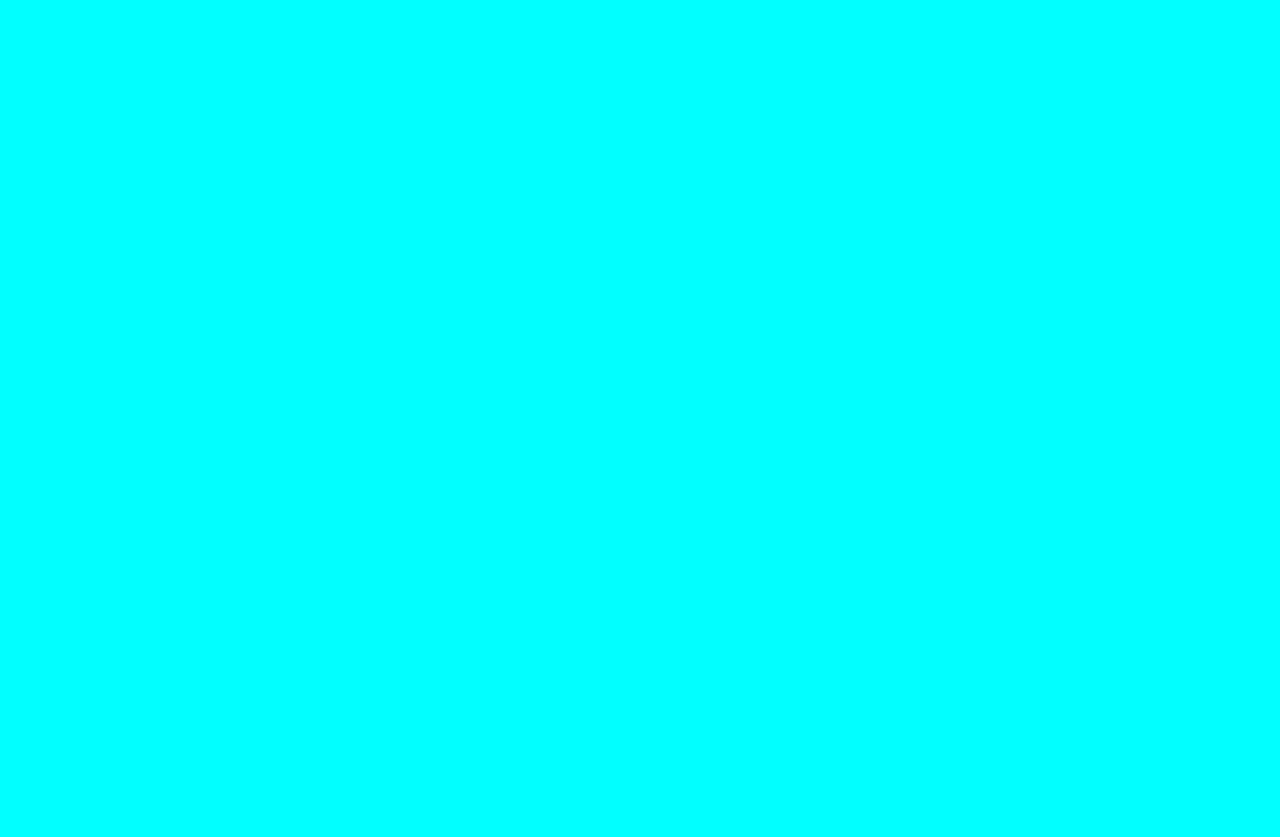
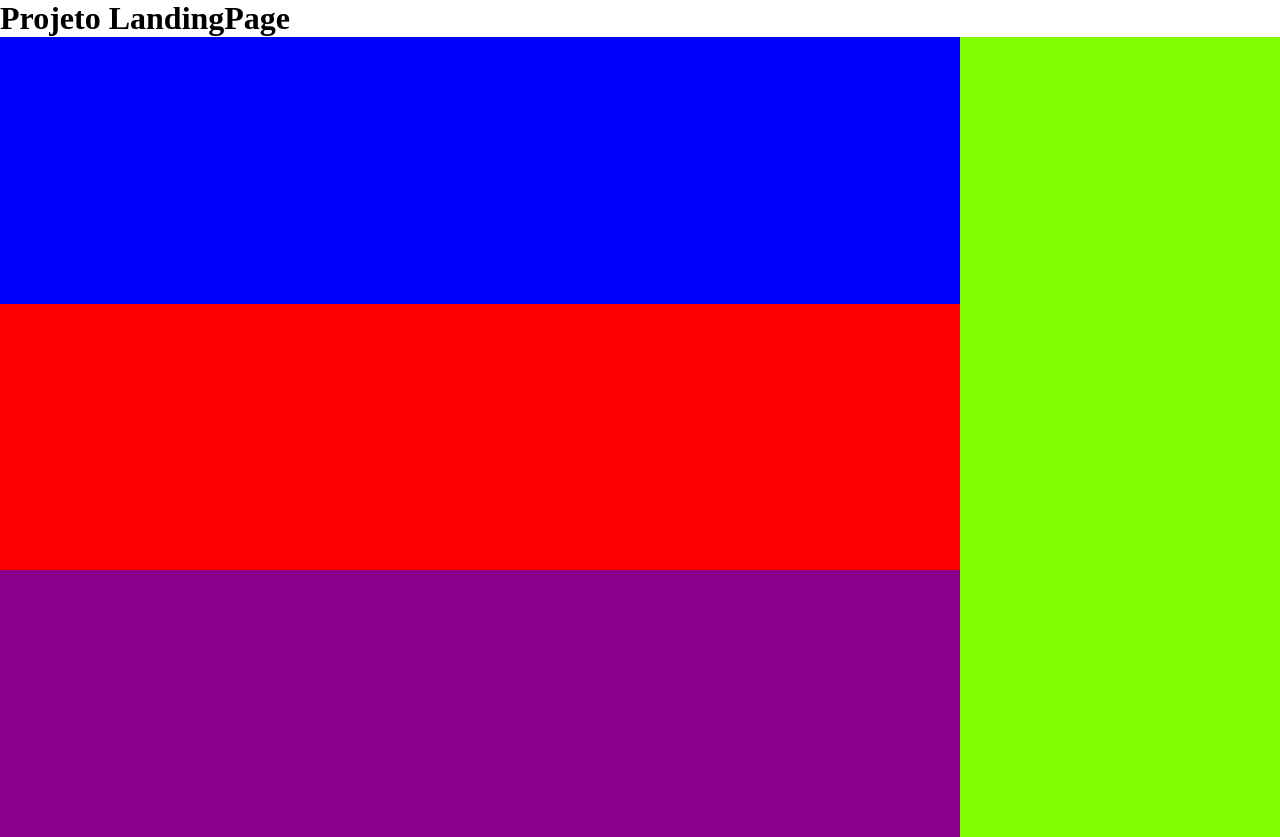
Before and after one commit to eu-pedro/projeto_landingpage, a plain HTML site: page index.html in a window 1280 px wide. Before the commit the page ends 800 px from the top, so only its background shows below. Drawn offline with Linux system fonts and the light colour scheme.

Commit message:
Criado estrutura em grid na css

```diff
--- a/css/estilo.css
+++ b/css/estilo.css
@@ -1,3 +1,31 @@
-body{
-    background-color: aqua;
+*{
+    margin:0; padding: 0; box-sizing: border-box; outline: none;
 }
+.principal{
+    display: grid;
+    grid-template-columns: 75% 25%;/*Criando 2 colunas com essa porcentagem de largura pra essa colunas*/
+    grid-template-areas: 'cabecalho formulario'
+                         'principal formulario'
+                         'rodape formulario';
+    height: 100vh;
+
+}
+
+
+
+header{
+    background-color: blue;
+    grid-area: cabecalho;
+}
+ main{
+     background-color: red;
+     grid-area: principal;
+}
+aside{
+    background-color: chartreuse;
+    grid-area: formulario;
+}
+footer{
+    background-color: darkmagenta;
+    grid-area: rodape;
+}
--- a/index.html
+++ b/index.html
@@ -10,7 +10,8 @@
 
 </head>
 <body>
-<section>
+    <h1>Projeto LandingPage</h1>
+<section class="principal">
         <header>
 
         </header>
```
